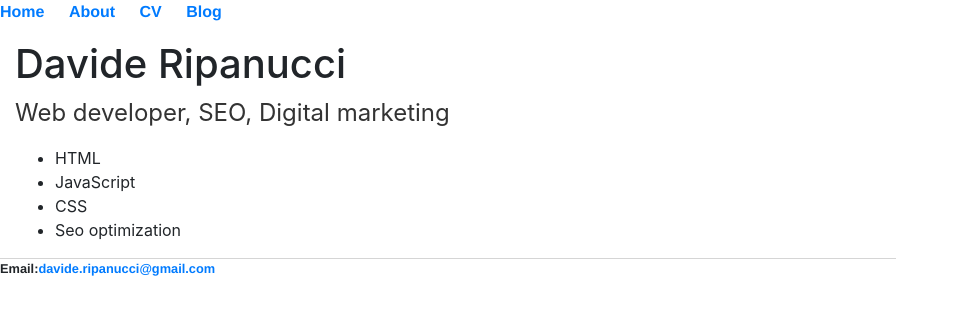
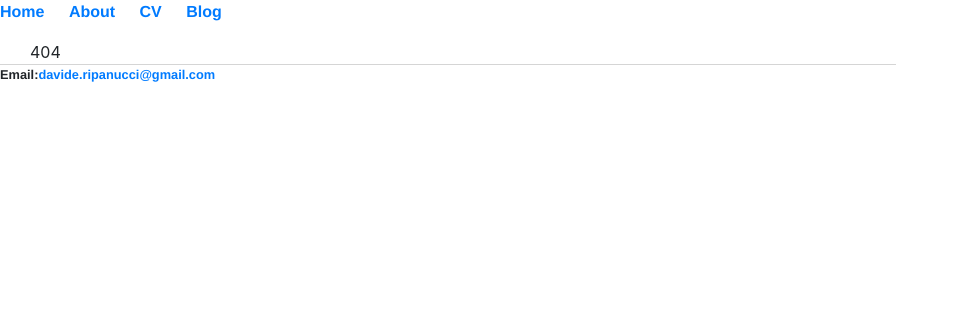
Before and after one commit to ripa001/ripa001.github.io, a Jekyll site: the page built from index.html, in a window 1280 px wide. Shown: the top 315 px of the page, without its empty margins (0-959 px from the left). Built offline with Jekyll 4.4.1, drawn with Linux system fonts in a browser that asks for light colours.

Commit message:
Update index.html

```diff
--- a/index.html
+++ b/index.html
@@ -3,11 +3,17 @@ layout: default
 title: Davide Ripanucci
 ---
 <div class="blurb">
-	<h1>Davide Ripanucci</h1>
-	<p>Web developer, SEO, Digital marketing<ul>
-		<li>HTML</li>
-		<li>JavaScript</li>
-		<li>CSS</li>
-		<li>Seo optimization</li>
-	</ul></p>
+<div class="container-fluid">
+	<div class="row">
+		<div class="col-md-8">
+			<div title="404">404</div>
+
+		</div>
+		<div class="col-md-4">
+
+		</div>
+
+
+	</div>
+</div>
 </div><!-- /.blurb -->
```
